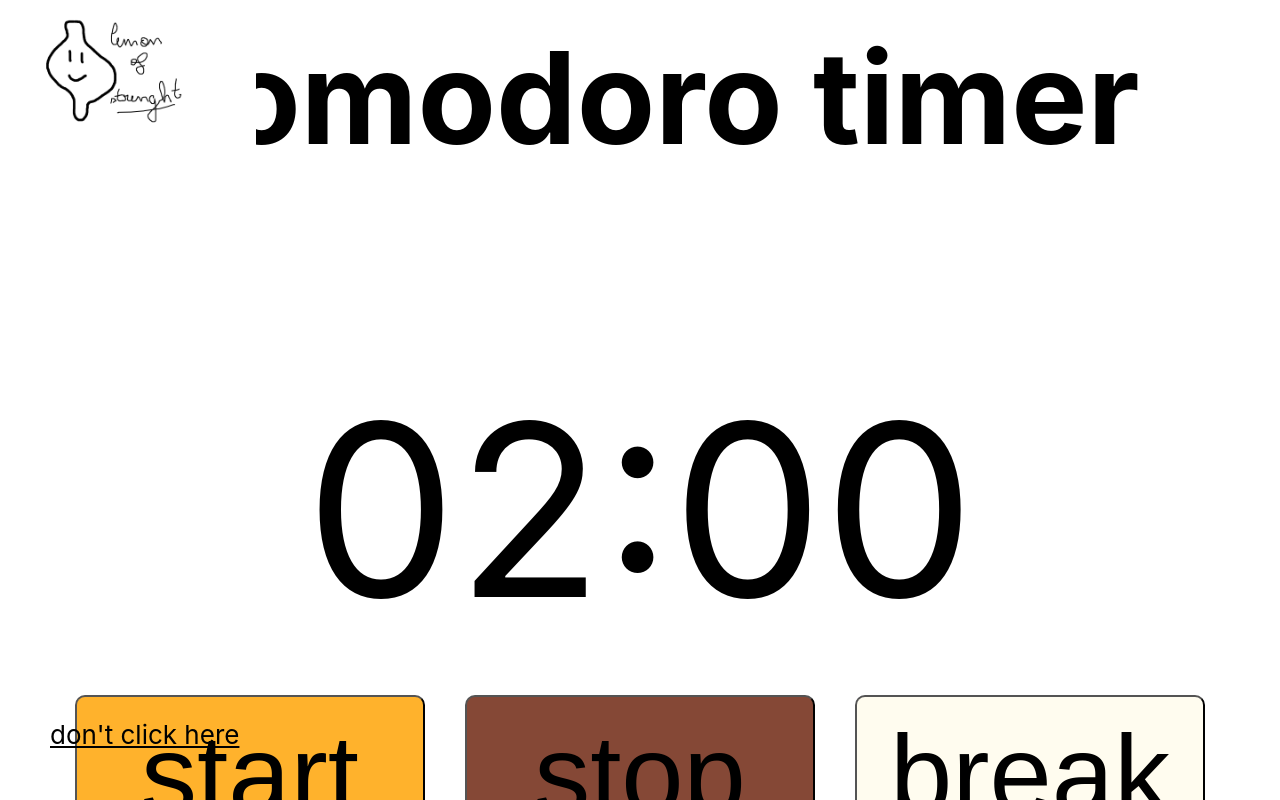
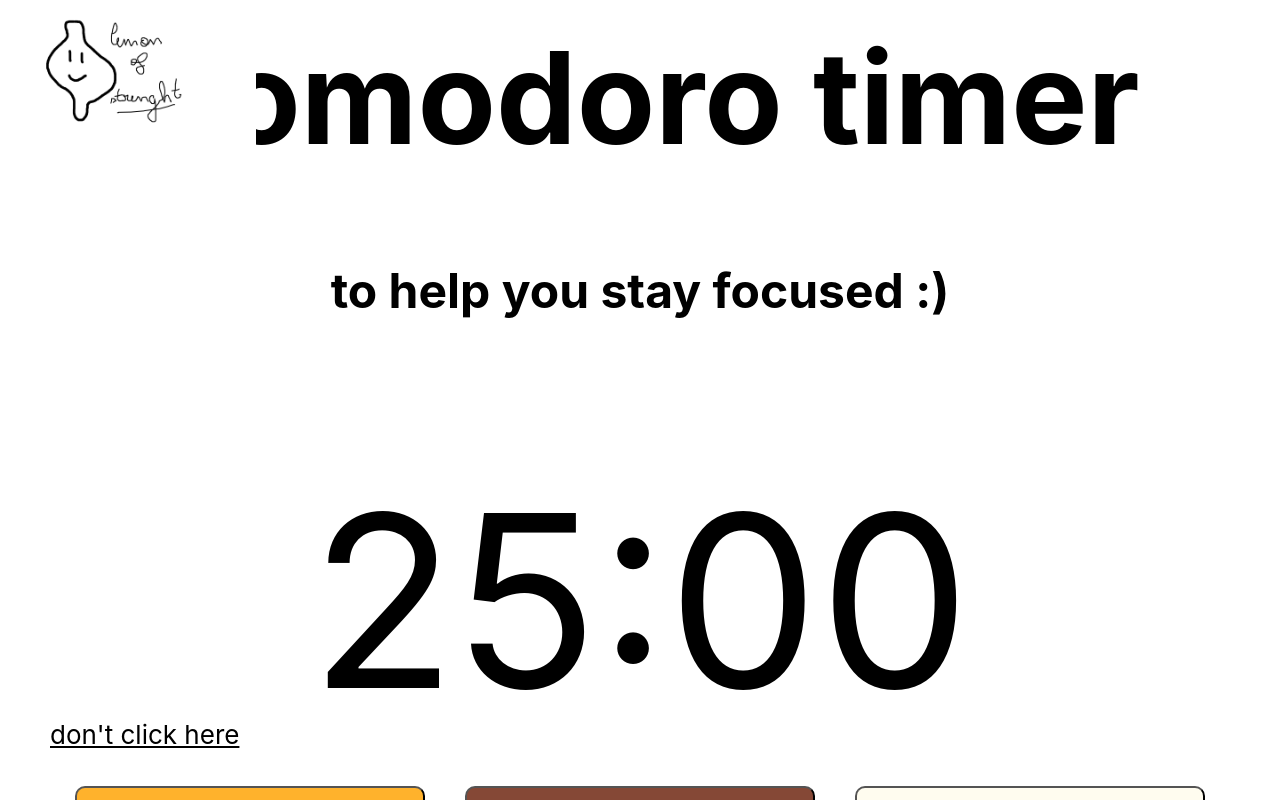
Before and after one commit to NujabesCoder/pomodoro_app, a React (Create React App) app: page / in a window 1280 px wide. Shown: the top 800 px of the page. Built offline with nearby package versions, Linux system fonts and the light colour scheme.

Commit message:
pomodoro finished, alarm is place, have to clean up now

```diff
--- a/src/App.css
+++ b/src/App.css
@@ -8,12 +8,22 @@
   margin-top: 20px;
 }
 
+.small-title  {
+  font-size: 3rem;
+  text-align: center;
+  margin-top: 20px;
+}
+
 .buttons-container {
   display: flex;
   flex-direction: row;
   justify-content: center;  /* centers the row horizontally */
   align-items: center;      /* vertically aligns them in the container */
   margin-bottom: 20px;      /* space below the buttons */
+}
+
+.finished-message {
+  color: red;
 }
 
 /* Make all buttons the same size */
--- a/src/App.js
+++ b/src/App.js
@@ -1,7 +1,9 @@
-import React, { useState, useEffect } from 'react';
+import React, { useState, useEffect, useRef } from 'react';
 import logo from './lemon_of_strength.png';
 import lockInImage from './lock_in_Lemon.png';
 import {WORK_TIME, BREAK_TIME} from './constants';
+import breakSoundFinished from './break_finished.wav'
+import sessionSoundFinished from './session_finished.wav'
 import './App.css';
 
 
@@ -9,6 +11,10 @@ function App() {
   const [timeLeft, setTimeLeft] = useState(WORK_TIME);
   const [isRunning, setIsRunning] = useState(false);
   const [onBreak, setOnBreak] = useState(false);
+  const [finishedMessage, setFinishedMessage] = useState("");
+  const [alarmPlayed, setAlarmPlayed] = useState(false);
+
+  const audioRef = useRef(null);
 
   useEffect(() => {
     let timer = null;
@@ -19,10 +25,23 @@ function App() {
       }, 1000);
     } else if (timeLeft === 0) {
       setIsRunning(false);
+     if(!alarmPlayed) {
+      if(!onBreak) {
+        audioRef.current = new Audio(sessionSoundFinished);
+        audioRef.current.play();
+        setFinishedMessage("Good job :) go take a break !");
+        setAlarmPlayed(true);
+      } else {
+        audioRef.current = new Audio(breakSoundFinished);
+        audioRef.current.play();
+        setFinishedMessage("Break is Finished ! LOCK IN LOCK IN LOCK IN");
+        setAlarmPlayed(true);
+      }
+     }
     }
 
     return () => clearInterval(timer);
-  }, [isRunning, timeLeft]);
+  }, [isRunning, timeLeft, onBreak, alarmPlayed]);
 
   const formatTime = (seconds) => {
     const minutes = Math.floor(seconds / 60);
@@ -32,9 +51,16 @@ function App() {
 
   // Event handlers for the buttons
   const handleStart = () => {
+    // stop the current audio
+    if (audioRef.current) {
+      audioRef.current.pause();
+      audioRef.current = null;
+    }
+    setAlarmPlayed(false);
     setOnBreak(false);
     setTimeLeft(WORK_TIME);
     setIsRunning(true);
+    setFinishedMessage("");
   };
 
   const handleStop = () => {
@@ -42,9 +68,15 @@ function App() {
   };
 
   const handleBreak = () => {
+    if (audioRef.current) {
+      audioRef.current.pause();
+      audioRef.current = null;
+    }
+    setAlarmPlayed(false);
     setOnBreak(true);
     setTimeLeft(BREAK_TIME);
     setIsRunning(true);
+    setFinishedMessage("");
   };
 
   return (
@@ -52,13 +84,25 @@ function App() {
       <h1 className="title">
         Pomodoro timer
       </h1>
+      <h1 className="small-title">
+        to help you stay focused :)
+      </h1>
       <img src={logo} className="App-logo" alt="logo" />
 
+
       <header className="App-header">
+
 
         <div className="timer-display">
           {formatTime(timeLeft)}
         </div>
+
+
+        {finishedMessage && (
+          <div className="finished-message">
+            {finishedMessage}
+          </div>
+        )}
 
         <div className="buttons-container">
 
@@ -78,14 +122,14 @@ function App() {
 
           <button
             className="timers break-btn"
-            title="congradulationsà, you deserve it :)"
+            title="congratulation, you deserve it :)"
             onClick={handleBreak}>
               break
           </button>
 
         </div>
         <p>
-          Click on the timer if you want to start it. It's a 25 min session with a 5 min break
+          Click on "Start" if you want to start the timer. It's a 25 min session with a 5 min break
         </p>
 
         <a
--- a/src/constants.js
+++ b/src/constants.js
@@ -1,2 +1,2 @@
-export const WORK_TIME = 2 * 60;
-export const BREAK_TIME = 1 * 60;
+export const WORK_TIME = 25 * 60;
+export const BREAK_TIME = 5 * 60;
```
Also changed, not shown: 2 other files (tests, documents, lock files or other folders).
